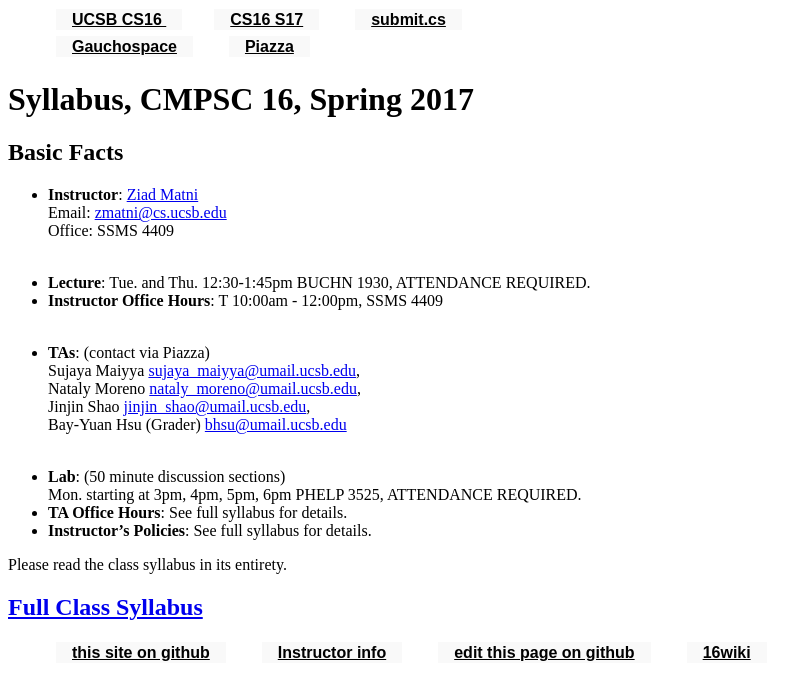
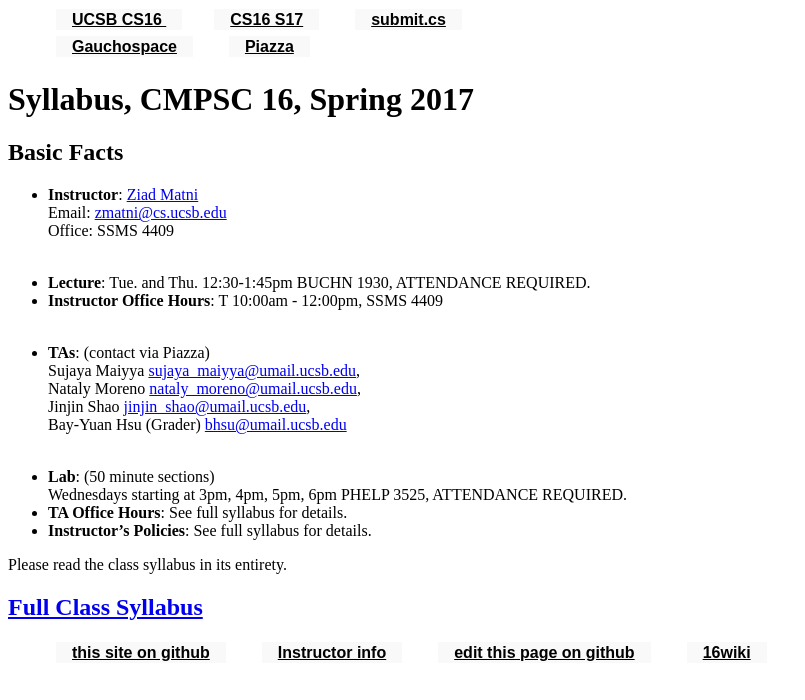
Before and after one commit to ucsb-cs16-s16/https-ucsb-cs16-s17.github.io, a Jekyll site: the page built from _info/syllabus.md, in a window 1280 px wide. Shown: the top 700 px of the page, without its empty margins (0-805 px from the left). Built offline with Jekyll 4.4.1, drawn with Linux system fonts in a browser that asks for light colours.

Commit message:
Update syllabus.md

```diff
--- a/_info/syllabus.md
+++ b/_info/syllabus.md
@@ -19,8 +19,8 @@ Nataly Moreno <nataly_moreno@umail.ucsb.edu>, <br/>
 Jinjin Shao <jinjin_shao@umail.ucsb.edu>, <br/>
 Bay-Yuan Hsu (Grader) <bhsu@umail.ucsb.edu><br/><br/>
 
-* **Lab**: (50 minute discussion sections)<br/>
-Mon. starting at 3pm, 4pm, 5pm, 6pm PHELP 3525, ATTENDANCE REQUIRED.<br/>
+* **Lab**: (50 minute sections)<br/>
+Wednesdays starting at 3pm, 4pm, 5pm, 6pm PHELP 3525, ATTENDANCE REQUIRED.<br/>
 * **TA Office Hours**: See full syllabus for details. <br/>
 * **Instructor's Policies**: See full syllabus for details.
 
```
